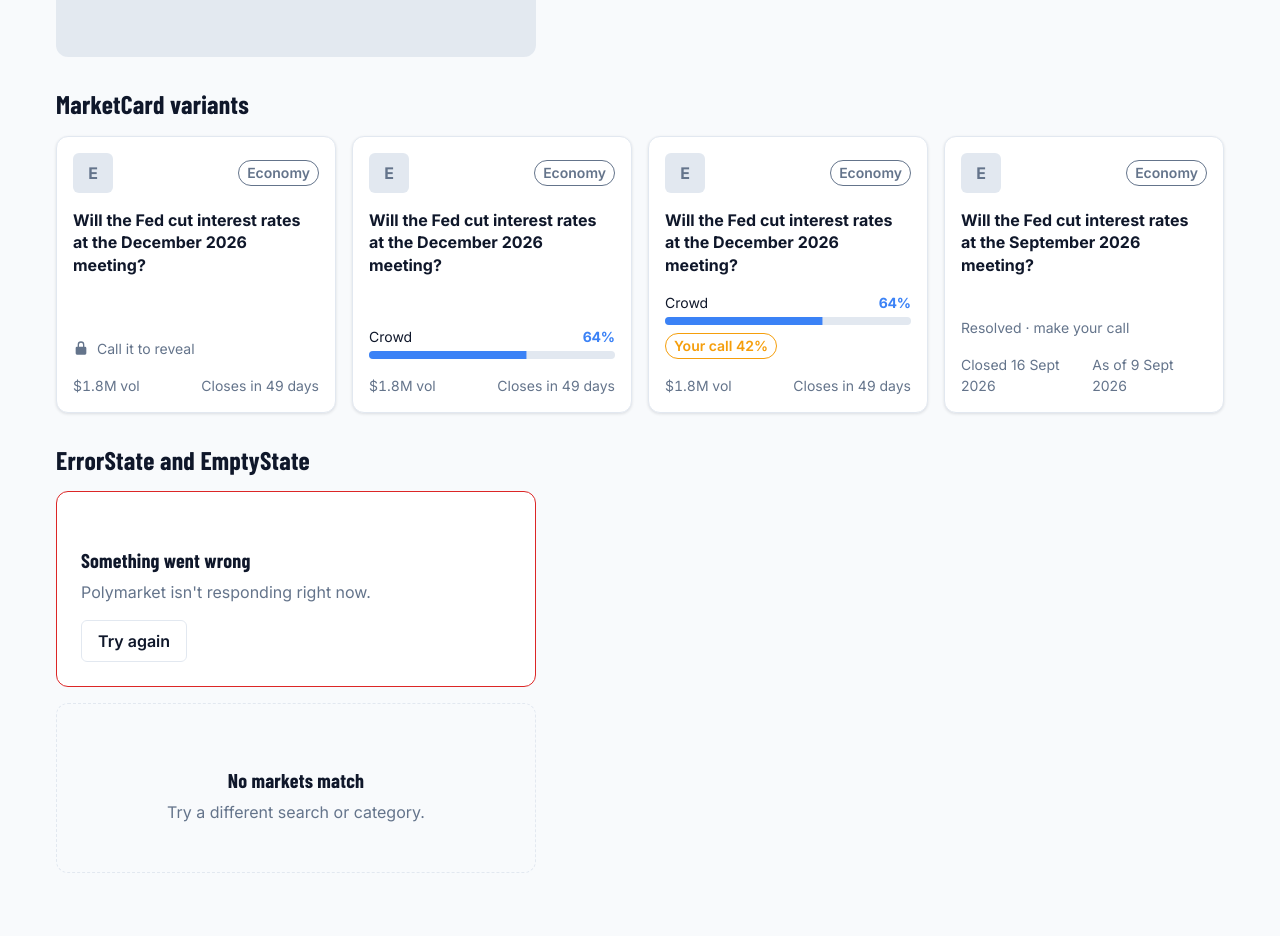
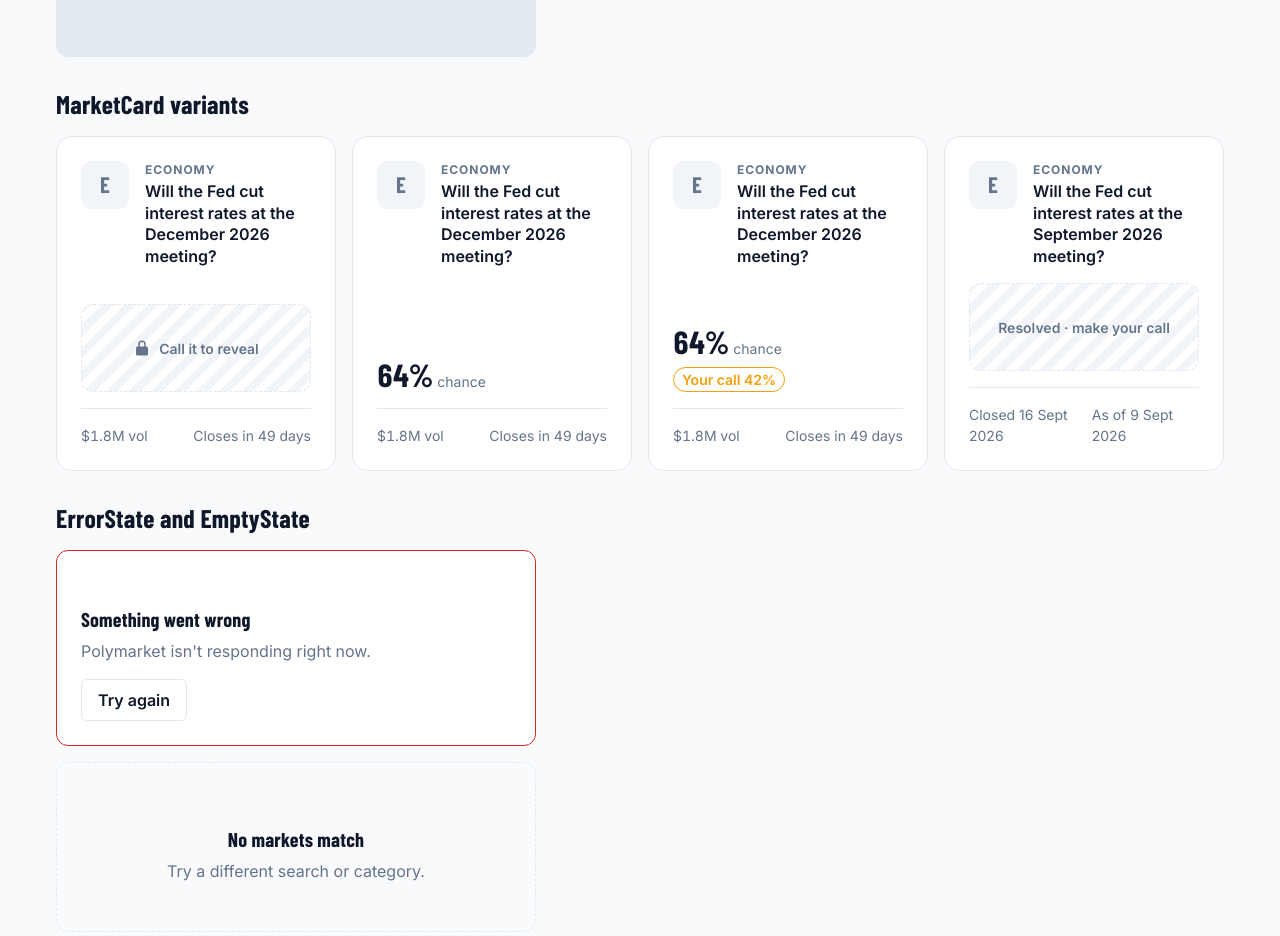
Before and after one commit to williskipsjr/outcomex, a React (Vite) app in the folder client/: page /kit in a window 1280 px wide. Shown: the part 920-1856 px from the top of the page. Built offline with nearby package versions, Linux system fonts and the light colour scheme.

Commit message:
feat(dashboard): redesign market cards with photo, big chance, weekly change and chart

```diff
--- a/client/src/features/dashboard/MarketCard.css
+++ b/client/src/features/dashboard/MarketCard.css
@@ -3,17 +3,19 @@
   display: flex;
   flex-direction: column;
   gap: var(--space-3);
-  padding: var(--space-3);
+  padding: var(--space-4);
   border: 1px solid var(--color-border);
-  border-radius: var(--radius);
+  border-radius: 16px;
   background: var(--color-surface);
-  box-shadow: var(--shadow);
-  transition: transform var(--transition);
+  transition:
+    transform var(--transition),
+    border-color var(--transition);
 }
 
 /* Hover lift animates transform only, which is cheap for the browser */
 .market-card:hover {
   transform: translateY(-2px);
+  border-color: var(--color-muted);
 }
 
 /* The focus ring goes around the whole card, not just the link text */
@@ -22,31 +24,50 @@
   outline-offset: 2px;
 }
 
-.market-card__top {
+.market-card__head {
   display: flex;
-  align-items: center;
-  justify-content: space-between;
+  gap: var(--space-3);
+  align-items: flex-start;
 }
 
 .market-card__image {
-  width: 40px;
-  height: 40px;
-  border-radius: var(--radius-sm);
+  flex-shrink: 0;
+  width: 48px;
+  height: 48px;
+  border-radius: 10px;
   object-fit: cover;
+  background: var(--color-surface-raised);
 }
 
 .market-card__image--empty {
   display: grid;
   place-items: center;
-  background: var(--color-border);
   color: var(--color-muted);
+  font-family: var(--font-display);
+  font-size: 1.4rem;
   font-weight: 700;
+}
+
+.market-card__titles {
+  min-width: 0;
+}
+
+.market-card__category {
+  margin: 0 0 2px;
+  color: var(--color-muted);
+  font-size: 0.75rem;
+  font-weight: 700;
+  letter-spacing: 0.08em;
+  text-transform: uppercase;
 }
 
 .market-card__question {
   margin: 0;
+  font-family: var(--font-sans);
   font-size: var(--font-size-md);
-  line-height: 1.4;
+  font-weight: 600;
+  line-height: 1.35;
+  letter-spacing: 0;
 }
 
 .market-card__link {
@@ -63,32 +84,76 @@
   content: "";
   position: absolute;
   inset: 0;
-  border-radius: var(--radius);
+  border-radius: 16px;
 }
 
-.market-card__probability {
+.market-card__body {
   display: grid;
   gap: var(--space-2);
   justify-items: start;
   margin-top: auto;
 }
 
-.market-card__probability .probability-bar {
+.market-card__body .sparkline {
   width: 100%;
 }
 
-.market-card__locked {
-  display: inline-flex;
-  align-items: center;
-  gap: var(--space-2);
-  margin: 0;
+.market-card__price {
+  display: flex;
+  align-items: baseline;
+  gap: var(--space-3);
+}
+
+.market-card__chance {
   color: var(--color-muted);
   font-size: var(--font-size-sm);
+}
+
+.market-card__chance strong {
+  color: var(--color-text);
+  font-family: var(--font-display);
+  font-size: 2rem;
+  line-height: 1;
+}
+
+.market-card__change {
+  font-size: var(--font-size-sm);
+  font-weight: 700;
+}
+
+.market-card__change--up {
+  color: var(--color-up);
+}
+
+.market-card__change--down {
+  color: var(--color-down);
+}
+
+/* Same height as price + chart, so blind and revealed cards line up in the grid */
+.market-card__hidden {
+  display: flex;
+  align-items: center;
+  justify-content: center;
+  gap: var(--space-2);
+  width: 100%;
+  min-height: 88px;
+  border: 1px dashed var(--color-border);
+  border-radius: 12px;
+  background: repeating-linear-gradient(
+    -45deg,
+    transparent 0 8px,
+    var(--color-surface-raised) 8px 16px
+  );
+  color: var(--color-muted);
+  font-size: var(--font-size-sm);
+  font-weight: 600;
 }
 
 .market-card__meta {
   display: flex;
   justify-content: space-between;
+  padding-top: var(--space-3);
+  border-top: 1px solid var(--color-border);
   color: var(--color-muted);
   font-size: var(--font-size-sm);
 }
--- a/client/src/features/dashboard/MarketCard.jsx
+++ b/client/src/features/dashboard/MarketCard.jsx
@@ -1,12 +1,13 @@
 import { Link } from "react-router-dom";
 import Badge from "../../components/Badge.jsx";
-import ProbabilityBar from "../../components/ProbabilityBar.jsx";
+import Sparkline from "../../components/Sparkline.jsx";
 import { formatDate, formatPercent, formatTimeLeft, formatVolume } from "../../lib/format.js";
+import { getPriceChange } from "../../lib/sparkline.js";
 import "./MarketCard.css";
 
 function LockIcon() {
   return (
-    <svg width="16" height="16" viewBox="0 0 24 24" aria-hidden="true" focusable="false">
+    <svg width="18" height="18" viewBox="0 0 24 24" aria-hidden="true" focusable="false">
       <path
         fill="currentColor"
         d="M12 2a5 5 0 0 0-5 5v3H6a2 2 0 0 0-2 2v8a2 2 0 0 0 2 2h12a2 2 0 0 0 2-2v-8a2 2 0 0 0-2-2h-1V7a5 5 0 0 0-5-5Zm-3 8V7a3 3 0 0 1 6 0v3H9Z"
@@ -15,22 +16,37 @@ function LockIcon() {
   );
 }
 
+// "▲ 4.9" in green or "▼ 2.0" in red. The words for screen readers say it in full.
+function PriceChange({ change }) {
+  if (change === null || change === 0) return null;
+  const up = change > 0;
+  return (
+    <span className={`market-card__change market-card__change--${up ? "up" : "down"} num`}>
+      <span aria-hidden="true">{up ? "▲" : "▼"} </span>
+      <span className="visually-hidden">{up ? "up" : "down"} </span>
+      {Math.abs(change)}
+      <span className="visually-hidden"> points this week</span>
+    </span>
+  );
+}
+
 // variant: "blind" | "revealed" | "called" (from getCardVariant) or "practice"
 // call is the user's saved call for this market, or null
 export default function MarketCard({ market, variant, call = null }) {
   const isPractice = variant === "practice";
+  const showsCrowd = variant === "revealed" || variant === "called";
   const href = isPractice ? `/practice/${market.id}` : `/market/${market.id}`;
 
   return (
     <article className="market-card">
-      <div className="market-card__top">
+      <div className="market-card__head">
         {market.imageUrl ? (
           <img
             className="market-card__image"
             src={market.imageUrl}
             alt=""
-            width="40"
-            height="40"
+            width="48"
+            height="48"
             loading="lazy"
           />
         ) : (
@@ -38,32 +54,45 @@ export default function MarketCard({ market, variant, call = null }) {
             {market.category.charAt(0)}
           </span>
         )}
-        <Badge label={market.category} />
+        <div className="market-card__titles">
+          <p className="market-card__category">{market.category}</p>
+          <h3 className="market-card__question">
+            {/* The link covers the whole card (see ::after in the CSS) */}
+            <Link to={href} className="market-card__link">
+              {market.question}
+            </Link>
+          </h3>
+        </div>
       </div>
 
-      <h3 className="market-card__question">
-        {/* The link covers the whole card (see ::after in the CSS) */}
-        <Link to={href} className="market-card__link">
-          {market.question}
-        </Link>
-      </h3>
-
-      <div className="market-card__probability">
+      <div className="market-card__body">
+        {/* Blind and practice cards never show a number: that would give the answer away */}
         {variant === "blind" && (
-          <p className="market-card__locked">
+          <div className="market-card__hidden">
             <LockIcon />
-            Call it to reveal
-          </p>
+            <span>Call it to reveal</span>
+          </div>
         )}
 
-        {/* Practice cards never show a price or outcome: that would give the answer away */}
-        {isPractice && <p className="market-card__locked">Resolved · make your call</p>}
+        {isPractice && (
+          <div className="market-card__hidden">
+            <span>Resolved · make your call</span>
+          </div>
+        )}
 
-        {(variant === "revealed" || variant === "called") &&
+        {showsCrowd &&
           (market.crowdProbability === null ? (
-            <p className="market-card__locked">No price yet</p>
+            <div className="market-card__hidden">No price yet</div>
           ) : (
-            <ProbabilityBar who="crowd" label="Crowd" value={market.crowdProbability} />
+            <>
+              <div className="market-card__price">
+                <span className="market-card__chance">
+                  <strong className="num">{formatPercent(market.crowdProbability)}</strong> chance
+                </span>
+                <PriceChange change={getPriceChange(market.sparkline)} />
+              </div>
+              <Sparkline prices={market.sparkline} who="crowd" />
+            </>
           ))}
 
         {variant === "called" && (
--- a/client/src/styles/base.css
+++ b/client/src/styles/base.css
@@ -86,3 +86,13 @@ main {
 main:focus {
   outline: none;
 }
+
+/* Read by screen readers, invisible on screen */
+.visually-hidden {
+  position: absolute;
+  width: 1px;
+  height: 1px;
+  overflow: hidden;
+  clip-path: inset(50%);
+  white-space: nowrap;
+}
```
